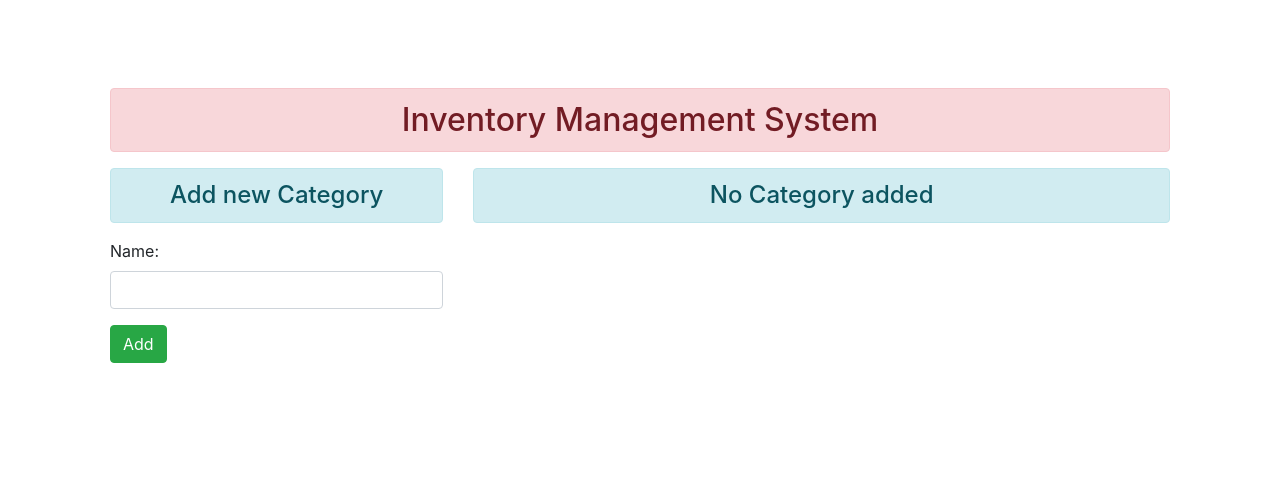
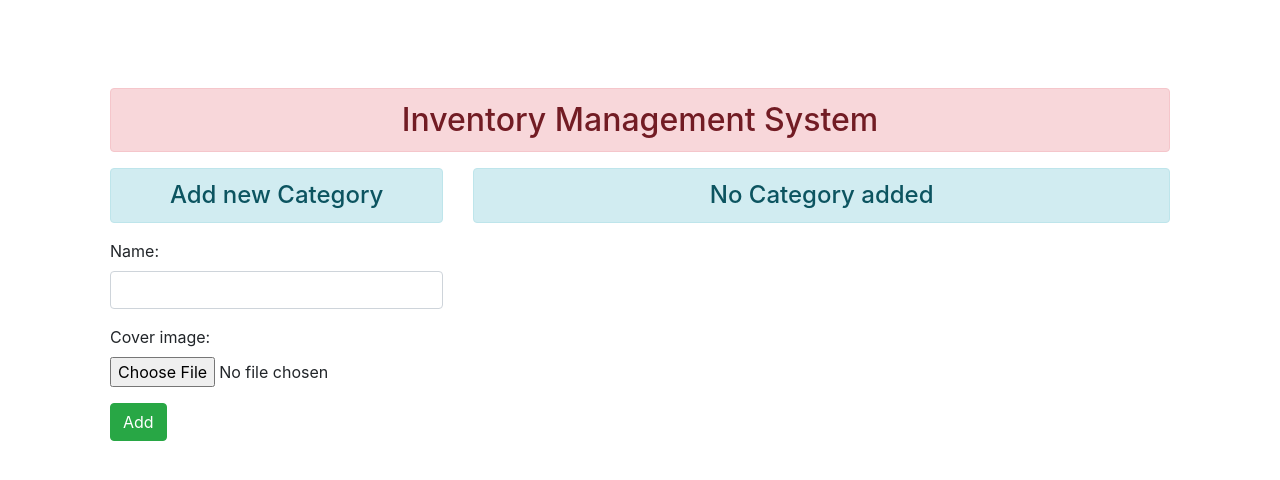
Before and after one commit to vardhanshah138/django-inventory-management, a Django app: page /category/ in a window 1280 px wide. Shown: the top 480 px of the page. Run offline with Django 3.2, Linux system fonts and the light colour scheme; data that the repository does not hold is empty; some libraries are stand-ins or nearby versions.

Commit message:
Cover image field for category

```diff
--- a/crudproject1/enroll/forms.py
+++ b/crudproject1/enroll/forms.py
@@ -21,7 +21,8 @@ class SupplierForm(forms.ModelForm):
 class CategoryForm(forms.ModelForm):
     class Meta:
         model = Category
-        fields = ["name"]
+        fields = ["name","cover_image"]
+        cover_image = forms.ImageField()
         widgets = {
             "name": forms.TextInput(attrs={"class": "form-control"}),
         }
--- a/crudproject1/enroll/models.py
+++ b/crudproject1/enroll/models.py
@@ -8,6 +8,7 @@ from gst_field.modelfields import GSTField
 
 class Category(models.Model):
     name = models.CharField(max_length=70)
+    cover_image = models.ImageField(upload_to='category_images/')
 
     def __str__(self):
         return self.name
@@ -62,7 +63,7 @@ class ReturnPolicy(models.Model):
 # Create your models here.
 class Products(models.Model):
     name = models.CharField(max_length=70)
-    cover_image = models.ImageField(upload_to='images/')
+    cover_image = models.ImageField(upload_to='product_images/')
 
     price = models.PositiveIntegerField(default=0)
     weight = models.PositiveIntegerField(default=0)
--- a/crudproject1/enroll/templates/enroll/view_category.html
+++ b/crudproject1/enroll/templates/enroll/view_category.html
@@ -19,6 +19,7 @@
             <tr>
                 <th>Sr.no</th>
                 <th>Name</th>
+                <th>Category Image</th>
                 <th>Actions</th>
             </tr>
 
@@ -26,11 +27,13 @@
             <tr>
                 <td>{{ forloop.counter }}</td>
                 <td>{{item.name}}</td>
+                <td><img class="img-fluid img-thumbnail" src="{{item.cover_image.url}}"/></td>
                 <td>
                     <a href="{% url 'update_category' item.id %}" class="btn btn-warning">Edit</a>
+                    <br />
                     <form action="{% url 'delete_category' item.id %}" class="d-inline" method="post">
                         {% csrf_token %}
-                        <input type="submit" value="Delete" class="btn btn-warning">
+                        <input type="submit" value="Delete Category" class="btn btn-warning">
                     </form>
                 </td>
             </tr>
```
Also changed, not shown: crudproject1/enroll/templates/enroll/view_products.html (+5 -5 lines).
